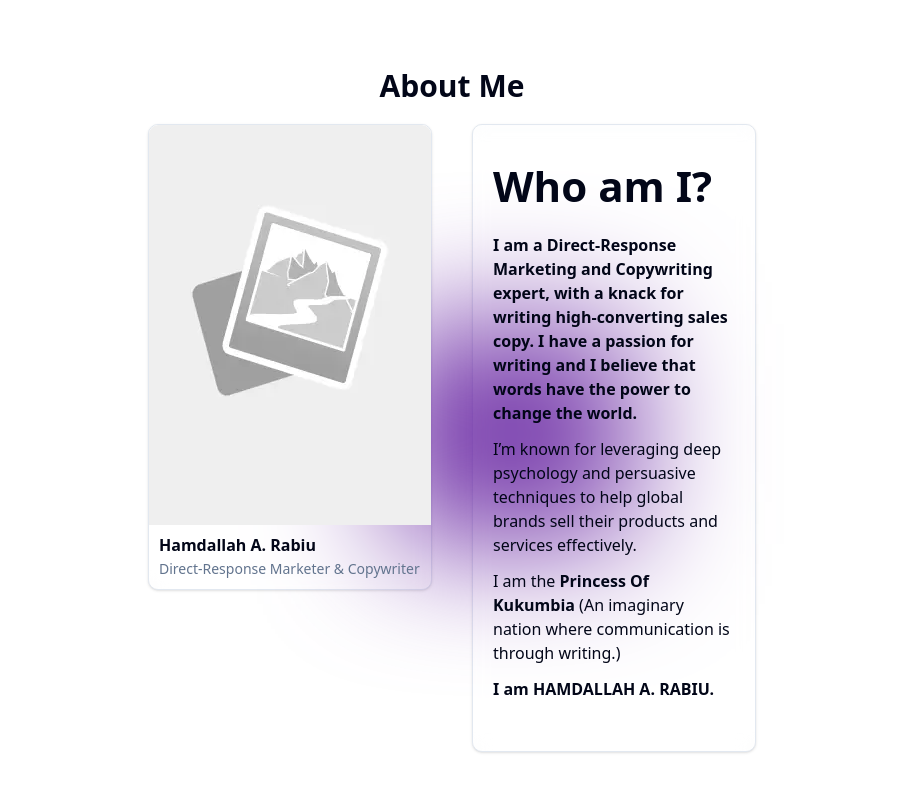
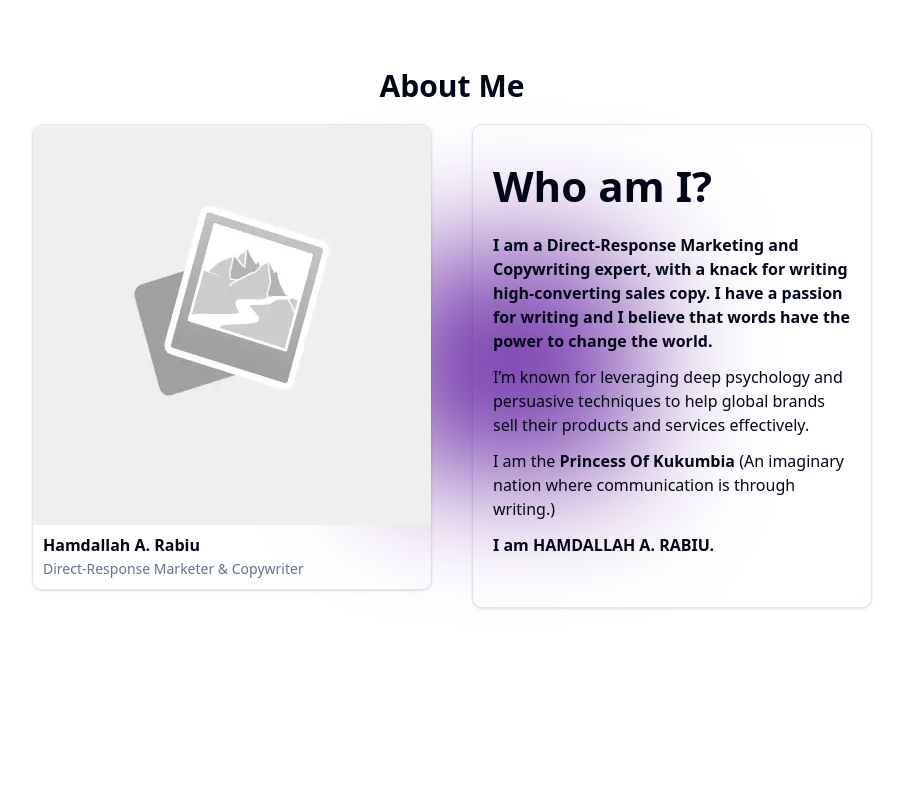
Before and after one commit to dd3vahmad/hamdallah-rabiu, a Next.js app: page / in a window 1280 px wide. Shown: the part 780-1580 px from the top of the page, without its empty margins (188-1091 px from the left). Built offline with nearby package versions, Linux system fonts and the light colour scheme.

Commit message:
Add: animation to the about section.

```diff
--- a/components/about.tsx
+++ b/components/about.tsx
@@ -1,5 +1,6 @@
 import React from "react";
 import { AboutCard, GlassShadow, MeCard } from "./ui/ui";
+import Animate from "./providers/animate";
 
 const About = () => {
   return (
@@ -13,8 +14,12 @@ const About = () => {
       </h2>
 
       <div className="flex-1 flex justify-center gap-10 my-auto px-20">
-        <MeCard />
-        <AboutCard />
+        <Animate animationType="slideInLeft">
+          <MeCard />
+        </Animate>
+        <Animate animationType="slideInRight">
+          <AboutCard />
+        </Animate>
       </div>
     </div>
   );
```
